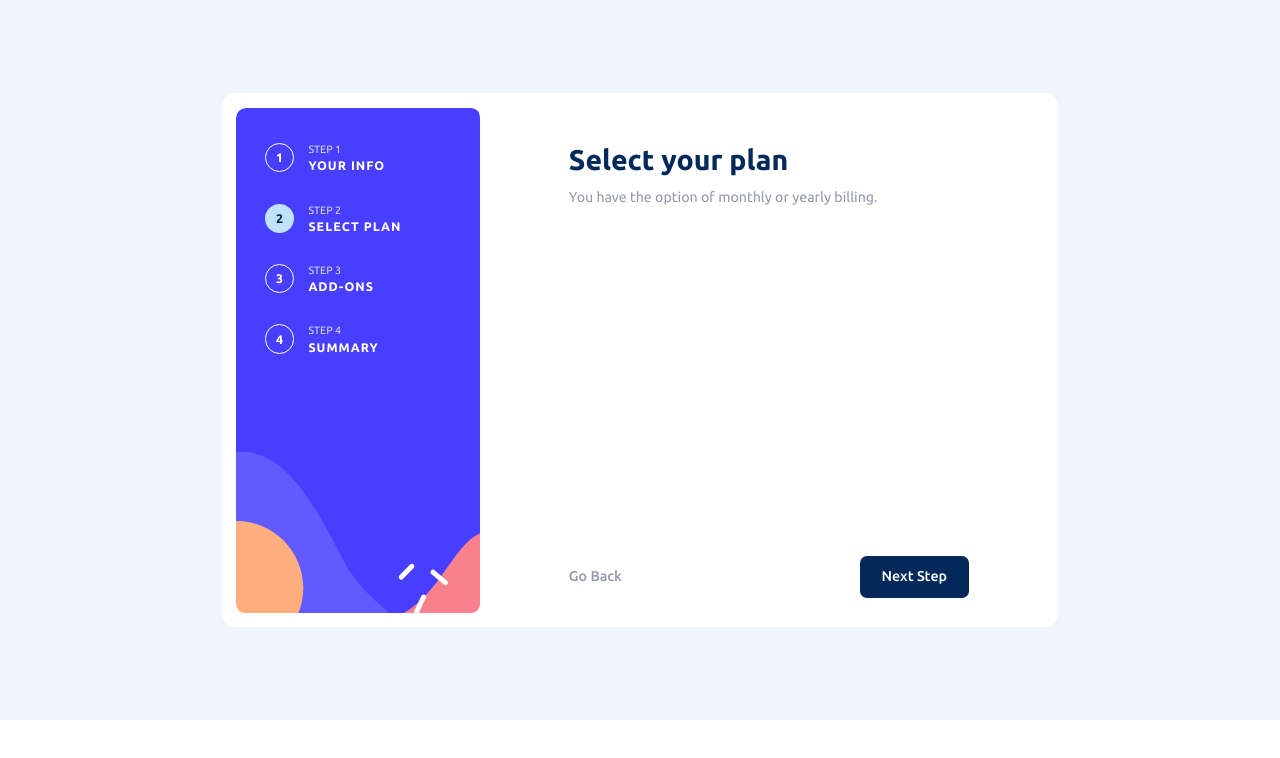
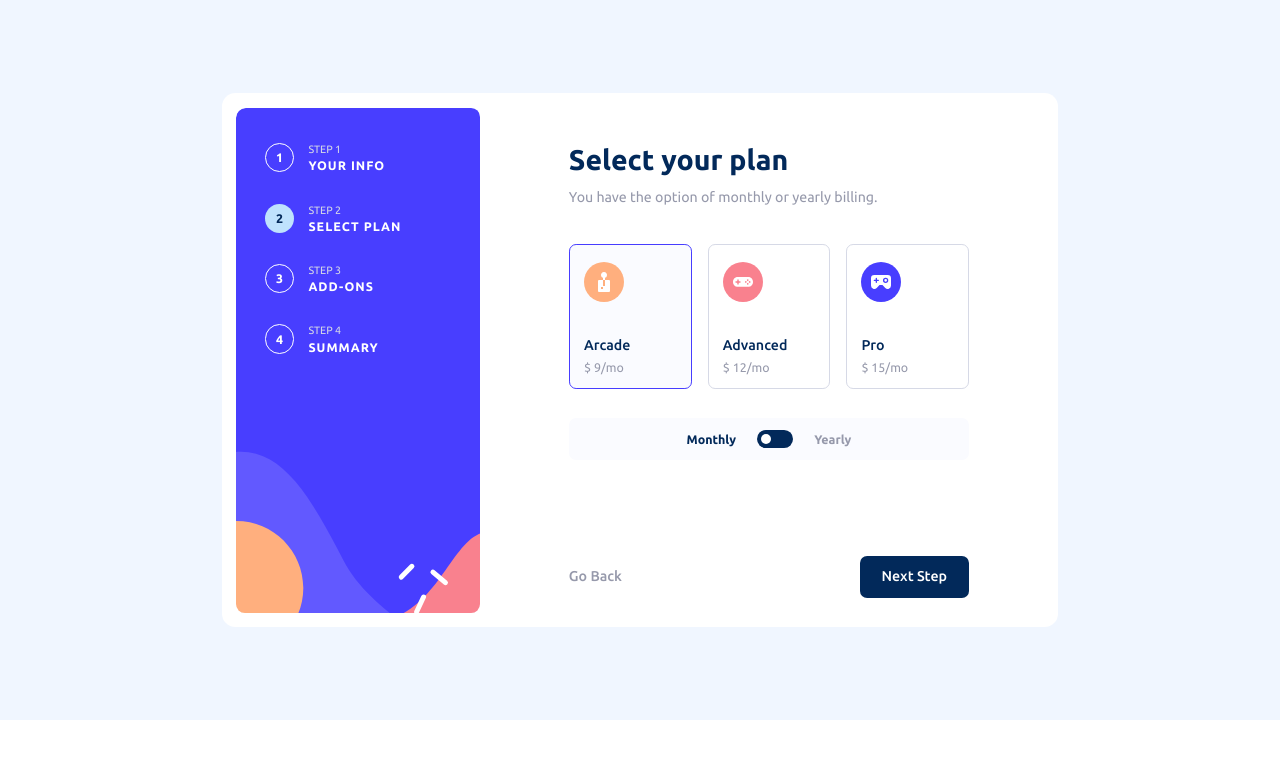
Before and after one commit to CodeVee/multi-step-form, an Angular app: page / in a window 1280 px wide. Both pictures are taken after a click on the button "Next Step". Shown: the top 758 px of the page. Built offline with nearby package versions, Linux system fonts and the light colour scheme.

Commit message:
added plan step

```diff
--- a/src/app/step-form/step-form.component.html
+++ b/src/app/step-form/step-form.component.html
@@ -5,6 +5,7 @@
   </app-header>
   <div class="flex-1">
     <app-personal-step *ngIf="personalStep"></app-personal-step>
+    <app-plan-step *ngIf="planStep"></app-plan-step>
   </div>
   <div class="flex justify-between">
     <button (click)="previousStep()" [ngClass]="{'visible': beyondInfoStep, 'invisible': !beyondInfoStep}"
--- a/src/app/step-form/step-form.component.ts
+++ b/src/app/step-form/step-form.component.ts
@@ -2,13 +2,13 @@
 import { CommonModule } from '@angular/common';
 import { HeaderComponent } from '../header/header.component';
 import { ButtonComponent } from '../button.component';
-import { TextboxComponent } from '../textbox.component';
 import { PersonalStepComponent } from '../personal-step/personal-step.component';
+import { PlanStepComponent } from '../plan-step/plan-step.component';
 
 @Component({
   selector: 'app-step-form',
   standalone: true,
-  imports: [CommonModule, HeaderComponent, ButtonComponent, PersonalStepComponent],
+  imports: [CommonModule, HeaderComponent, ButtonComponent, PersonalStepComponent, PlanStepComponent],
   templateUrl: './step-form.component.html',
   styles: []
 })
```
